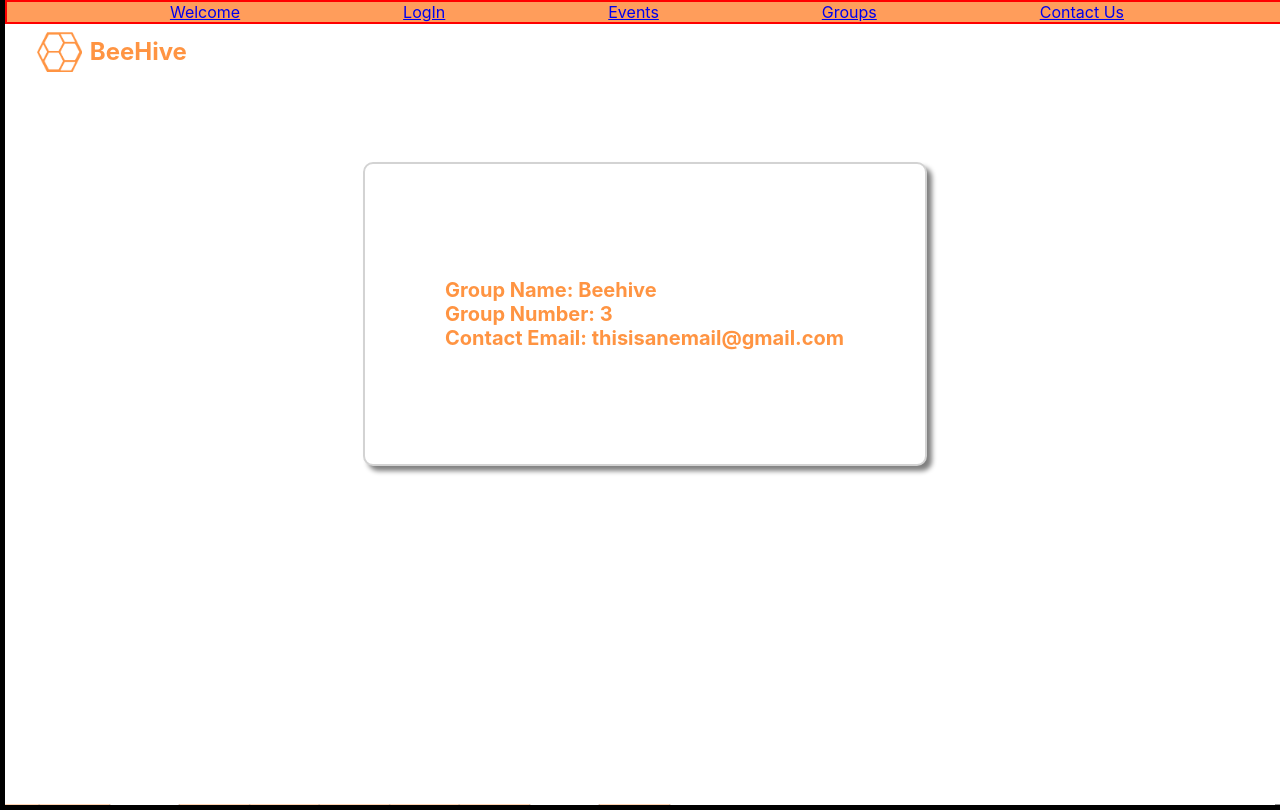
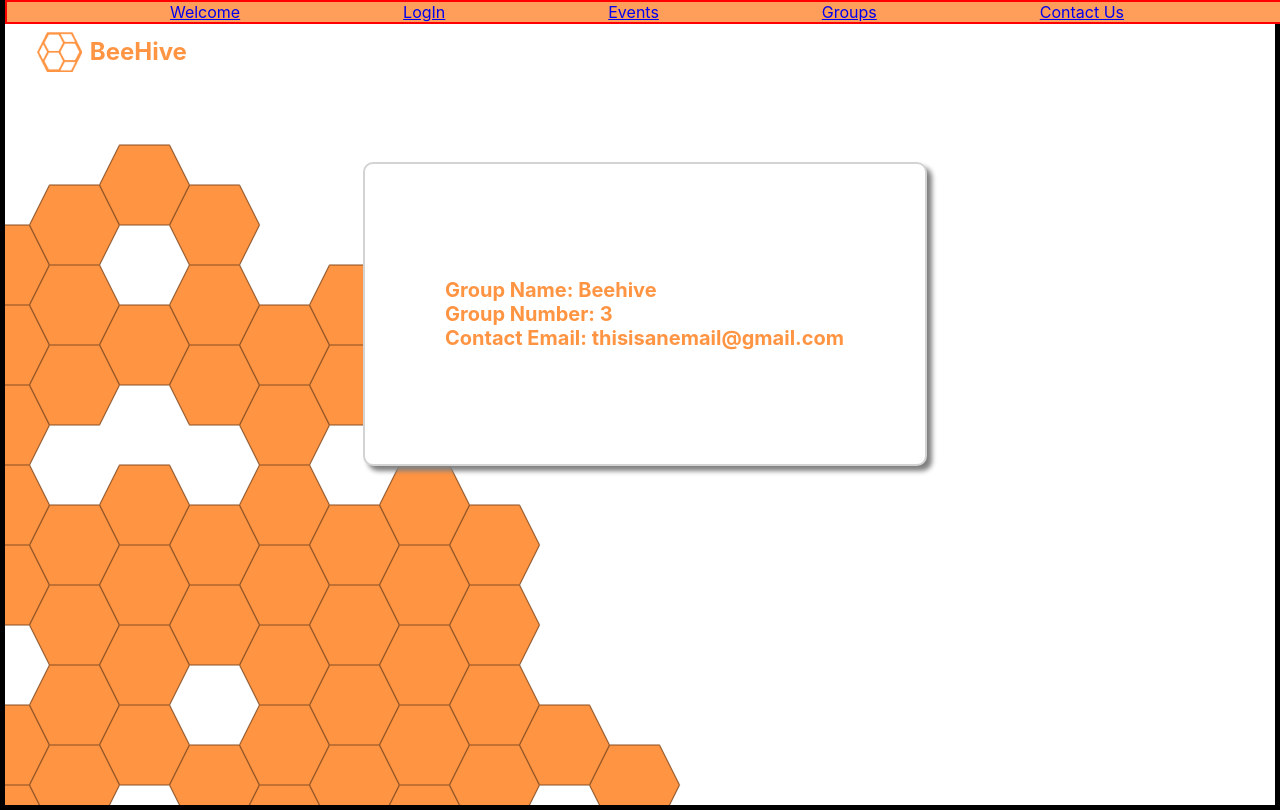
Before and after one commit to MuazAlhaidar/BeeHive, a React (Create React App) app in the folder client/: page /ContactUs in a window 1280 px wide. Built offline with nearby package versions, Linux system fonts and the light colour scheme.

Commit message:
removed the white background from ContactUs

```diff
--- a/client/src/CSS/ContactUs.css
+++ b/client/src/CSS/ContactUs.css
@@ -5,8 +5,6 @@
   align-items: center;
   justify-content: center;
   flex-direction: column;
-  background: url("../Images/White\ Background.png") no-repeat center fixed;
-  background-size: cover;
 }
 
 .ContactUs-TitleAndLogo {
```
